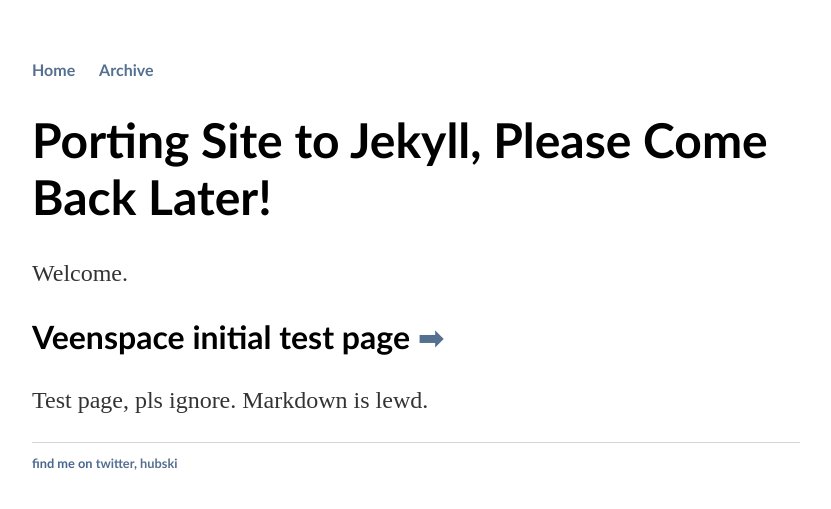
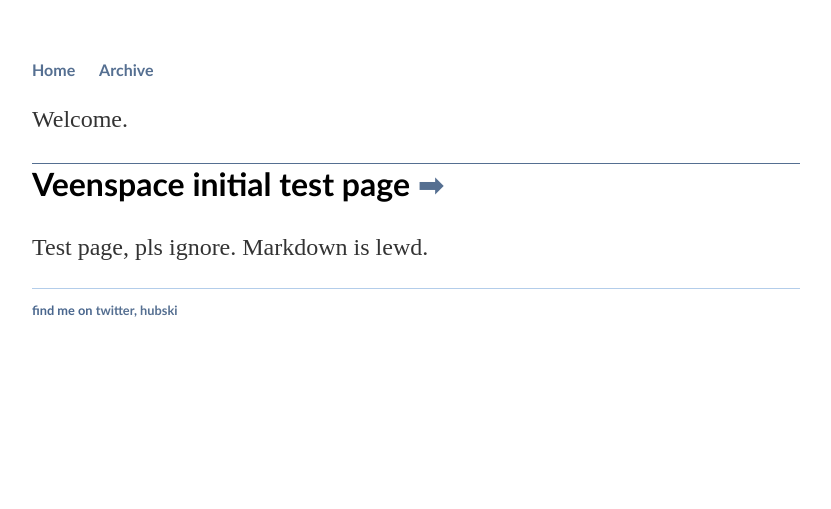
Before and after one commit to vdveen/vdveen.github.io, a Jekyll site: the page built from index.html, in a window 1280 px wide. Shown: the top 509 px of the page, without its empty margins (224-1055 px from the left). Built offline with Jekyll 4.4.1, drawn with Linux system fonts in a browser that asks for light colours.

Commit message:
Css added

```diff
--- a/_layouts/post.html
+++ b/_layouts/post.html
@@ -1,6 +1,7 @@
 ---
 layout: default
 ---
+
 <h1>{{ page.title }}</h1>
 <p class="meta">{{ page.date | date_to_string }}</p>
 
--- a/css/main.css
+++ b/css/main.css
@@ -15,18 +15,20 @@ nav ul li, footer ul li {
 }
 a {
     text-decoration: none;
-    color: #556f91;
+    color: #556f91; /* Slightly lighter variant of the veenspace dark blue*/
 }
 a:hover {
     text-decoration: underline;
     color: #49668D;
 }
 h1 {
+    border-top: 1px solid #556f91;
     font-size: 3em;
     font-family:'Trebuchet MS', 'Lucida Sans Unicode', 'Lucida Grande', 'Lucida Sans', Arial, sans-serif;
 }
 
 h2 {
+    border-top: 1px solid #556f91;
     font-size: 2em;
     font-family:'Trebuchet MS', 'Lucida Sans Unicode', 'Lucida Grande', 'Lucida Sans', Arial, sans-serif;
 }
@@ -37,7 +39,7 @@ p {
     color: #333;
 }
 footer {
-    border-top: 1px solid #d5d5d5;
+    border-top: 1px solid #B3CDEA;
     font-size: .8em;
 }
 
--- a/index.html
+++ b/index.html
@@ -4,7 +4,6 @@ title: Veenspace Test Page
 ---
 <!-- Opening text -->
 <div class="blurb">
-	<h1>Porting Site to Jekyll, Please Come Back Later!</h1>
 	<p> Welcome. </p>
 </div>
 
```
